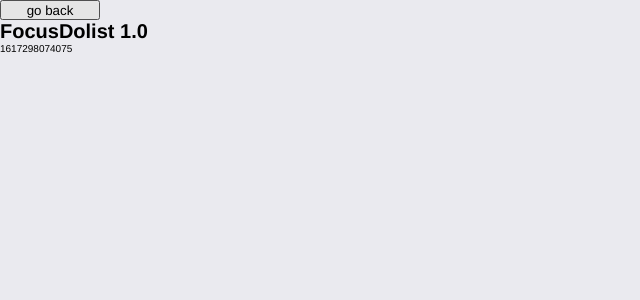
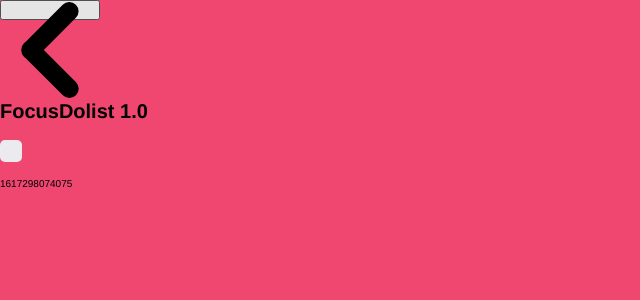
Before and after one commit to alejandrodotor8/FocusDoList, a React (Create React App) app: page /task/1617298074075 in a window 1280 px wide. Shown: the top 300 px of the page, without its empty margins (0-640 px from the left). Built offline with nearby package versions, Linux system fonts and the light colour scheme.

Commit message:
Checkbox at infoTask page

```diff
--- /dev/null
+++ b/src/components/Checkbox.js
@@ -0,0 +1,20 @@
+import React, { useState } from 'react'
+import '../styles/Checkbox.css'
+
+const Checkbox = (props) => {
+	const { checked, checkID, checkBtn, handleChange } = props
+	const [checkState, setCheckState] = useState(checked)
+	return (
+		<label className='label-check'>
+			<input
+				defaultChecked={checkState}
+				type='checkbox'
+				className='check'
+				ref={checkBtn}
+				onChange={() => handleChange(checkID, setCheckState)}
+			/>
+		</label>
+	)
+}
+
+export default Checkbox
--- a/src/components/Task.js
+++ b/src/components/Task.js
@@ -1,4 +1,4 @@
-import React, { useState } from 'react'
+import React, { useRef } from 'react'
 import { Link } from 'react-router-dom'
 import { connect } from 'react-redux'
 import { deleteTask, changeCheckTask } from '../actions'
@@ -7,23 +7,35 @@ import config from '../assets/img/config.png'
 import trash from '../assets/img/trash.png'
 //import handleStartClick from '../utils/handleClick';
 import { handleStartTouch, handleMoveTouch, handleEndTouch } from '../utils/handleTouch'
+import Checkbox from '../components/Checkbox'
 import '../styles/Task.css'
 
 const Task = (props) => {
-	const {
+	let {
 		data: { id, description, done },
 	} = props
 
-	const [checked, setChecked] = useState(done)
+	const taskContainer = useRef(null)
+	const checkBtn = useRef(null)
+	const taskBody = useRef(null)
+	const linkDiv = useRef(null)
+	const linkP = useRef(null)
 
-	const handleChangeCheck = (e, id) => {
-		props.changeCheckTask({ checked: e.target.checked, id: id })
-		setChecked(e.target.checked)
+	const handleChangeCheck = (id, setCheckState) => {
+		props.changeCheckTask({ checked: checkBtn.current.checked, id: id })
+		setCheckState(checkBtn.current.checked)
+		done = checkBtn.current.checked
+		if (done) {
+			linkDiv.current.className = 'label-done label'
+			linkP.current.className = 'text-done text'
+		} else {
+			linkDiv.current.className = 'label'
+			linkP.current.className = 'text'
+		}
 	}
-	const handleDeleteTask = (e, id) => {
-		const target = e.target.parentElement.parentElement
+	const handleDeleteTask = (id) => {
 		anime({
-			targets: target,
+			targets: taskContainer.current,
 			translateX: 400,
 			duration: 3000,
 			opacity: 0,
@@ -35,41 +47,42 @@ const Task = (props) => {
 
 	return (
 		<div
+			id={id}
 			className='task swipe'
-			id={id}
+			ref={taskContainer}
 			onTouchStart={(e) =>
-				e.target.parentElement.className === 'task__body' && handleStartTouch(e)
+				taskBody.current.className === 'task__body' && handleStartTouch(e, taskBody.current)
 			}
 			onTouchMove={(e) =>
-				e.target.parentElement.className === 'task__body' && handleMoveTouch(e)
+				taskBody.current.className === 'task__body' && handleMoveTouch(e, taskBody.current)
 			}
-			onTouchEnd={(e) => e.target.parentElement.className === 'task__body' && handleEndTouch(e)}
-			//onMouseDown={(e) =>
-			//e.target.parentElement.className === 'task__body' && handleStartClick(e, id)
-			//}
+			onTouchEnd={() =>
+				taskBody.current.className === 'task__body' && handleEndTouch(taskBody.current)
+			}
+			//onMouseDown={(e) => taskBody.current.className === 'task__body' && handleStartClick(e, id)}
 		>
 			<button className='task__config'>
 				<div className='icon'>
 					<img src={config} alt='config' className='icon__img' />
 				</div>
 			</button>
-			<div className='task__body'>
+			<div className='task__body' ref={taskBody}>
 				<Link to={`/task/${id}`} className='link'>
-					<div className={checked ? 'label-done label' : 'label'}></div>
-					<p className={checked ? 'text-done text' : 'text'}>{description}</p>
+					<div ref={linkDiv} className='label'></div>
+					<p ref={linkP} className='text'>
+						{description}
+					</p>
 				</Link>
-				<label className='label-check'>
-					<input
-						defaultChecked={checked}
-						type='checkbox'
-						className='check'
-						name={id}
-						onChange={(e) => handleChangeCheck(e, id)}
-					/>
-				</label>
+
+				<Checkbox
+					checked={done}
+					checkID={id}
+					checkBtn={checkBtn}
+					handleChange={handleChangeCheck}
+				/>
 			</div>
 			<button className='task__trash' name={id}>
-				<div className='icon' onClick={(e) => handleDeleteTask(e, id)}>
+				<div className='icon' onClick={() => handleDeleteTask(id)}>
 					<img src={trash} alt='trash' className='icon__img' />
 				</div>
 			</button>
--- a/src/pages/InfoTask.js
+++ b/src/pages/InfoTask.js
@@ -1,19 +1,43 @@
-import React, { useEffect } from 'react'
+import React, { useEffect, useRef } from 'react'
 import { connect } from 'react-redux'
-import { getTask } from '../actions'
+import { getTask, changeCheckTask } from '../actions'
+import Checkbox from '../components/Checkbox'
+import previous from '../assets/img/previous.svg'
 import '../styles/InfoTask.css'
 
 const InfoTask = (props) => {
 	const id = props.match.params.id
+	let done = props.task.done
+	const checkBtn = useRef(null)
+
+	useEffect(() => {
+		checkBtn.current.checked = done
+	})
+
 	useEffect(() => {
 		props.getTask(id)
 	})
+
+	const handleChangeCheck = (id, setCheckState) => {
+		props.changeCheckTask({ checked: checkBtn.current.checked, id: id })
+		setCheckState(checkBtn.current.checked)
+	}
+
 	return (
-		<div>
-			<button className='back-btn' type='button' onClick={() => props.history.push('/')}>
-				go back
-			</button>
-			<h1>{props.task.description}</h1>
+		<div className='info-task'>
+			<header>
+				<button className='back-btn' type='button' onClick={() => props.history.push('/')}>
+					<img src={previous} alt='' />
+				</button>
+				<h1>{props.task.description}</h1>
+				<Checkbox
+					checked={props.task.done}
+					checkID={id}
+					checkBtn={checkBtn}
+					handleChange={handleChangeCheck}
+				/>
+			</header>
+
 			<p>{id}</p>
 		</div>
 	)
@@ -26,6 +50,7 @@ const mapStateToProps = (state) => {
 }
 const mapDispatchToProps = {
 	getTask,
+	changeCheckTask,
 }
 
 export default connect(mapStateToProps, mapDispatchToProps)(InfoTask)
--- /dev/null
+++ b/src/styles/Checkbox.css
@@ -0,0 +1,25 @@
+.label-check {
+	width: 10%;
+	height: 55px;
+	display: flex;
+	justify-content: left;
+	align-items: center;
+}
+.check {
+	-webkit-appearance: none;
+	appearance: none;
+	outline: none;
+	width: 22px;
+	height: 22px;
+	background-color: var(--color-palegrey);
+	background-repeat: no-repeat;
+	background-position: center;
+	background-size: 13px;
+	border-radius: 5px;
+	transition: all 0.3s ease;
+}
+.check:checked {
+	background-image: url(../assets/img/check-mark.svg);
+	background-color: var(--color-aquamarine);
+	transform: scale(1.2);
+}
--- a/src/styles/InfoTask.css
+++ b/src/styles/InfoTask.css
@@ -1,3 +1,8 @@
+.info-task {
+	width: 100vw;
+	height: 100vh;
+	background-color: var(--color-red);
+}
 .back-btn {
 	width: 100px;
 	height: 20px;
--- a/src/styles/Task.css
+++ b/src/styles/Task.css
@@ -57,31 +57,6 @@
 	color: var(--color-greyish);
 	text-decoration: line-through;
 }
-.label-check {
-	width: 10%;
-	height: 55px;
-	display: flex;
-	justify-content: left;
-	align-items: center;
-}
-.check {
-	-webkit-appearance: none;
-	appearance: none;
-	outline: none;
-	width: 22px;
-	height: 22px;
-	background-color: var(--color-palegrey);
-	background-repeat: no-repeat;
-	background-position: center;
-	background-size: 13px;
-	border-radius: 5px;
-	transition: all 0.3s ease;
-}
-.check:checked {
-	background-image: url(../assets/img/check-mark.svg);
-	background-color: var(--color-aquamarine);
-	transform: scale(1.2);
-}
 .task button {
 	width: 50%;
 	height: 50px;
--- a/src/utils/handleTouch.js
+++ b/src/utils/handleTouch.js
@@ -1,53 +1,49 @@
-import anime from './anime.es';
+import anime from './anime.es'
 
-function handleMoveTouch(e) {
-	const elem = e.target.parentElement;
-
-	let moveX = Number(elem.dataset.x) - e.touches[0].pageX;
+function handleMoveTouch(e, elem) {
+	let moveX = Number(elem.dataset.x) - e.touches[0].pageX
 	if (moveX > 130) {
-		moveX = 130;
+		moveX = 130
 	}
 	if (moveX < -130) {
-		moveX = -130;
+		moveX = -130
 	}
-	elem.dataset.move = moveX;
+	elem.dataset.move = moveX
 	anime({
 		targets: elem,
 		translateX: -Number(elem.dataset.move),
 		duration: 300,
-	});
+	})
 }
-function handleEndTouch(e) {
-	const elem = e.target.parentElement;
+function handleEndTouch(elem) {
 	if (elem.dataset.move > 100) {
-		elem.dataset.move = 100;
+		elem.dataset.move = 100
 	} else if (elem.dataset.move < -100) {
-		elem.dataset.move = -100;
+		elem.dataset.move = -100
 	} else {
-		elem.dataset.move = 0;
+		elem.dataset.move = 0
 	}
-	const swipes = document.querySelectorAll('.swipe') || [];
+	const swipes = document.querySelectorAll('.swipe') || []
 	swipes.forEach((item) => {
 		if (item.querySelector('.task__body') === elem) {
-			return;
+			return
 		}
-		item.querySelector('.task__body').dataset.move = 0;
-		item.querySelector('.task__body').dataset.x = 0;
+		item.querySelector('.task__body').dataset.move = 0
+		item.querySelector('.task__body').dataset.x = 0
 		anime({
 			targets: item.querySelector('.task__body'),
 			translateX: 0,
-		});
-	});
+		})
+	})
 	setTimeout(() => {
 		anime({
 			targets: elem,
 			translateX: -Number(elem.dataset.move),
-		});
-	}, 1);
+		})
+	}, 1)
 }
-function handleStartTouch(e) {
-	const elem = e.target.parentElement;
-	elem.dataset.x = Number(e.touches[0].pageX) + Number(elem.dataset.move || 0);
+function handleStartTouch(e, elem) {
+	elem.dataset.x = Number(e.touches[0].pageX) + Number(elem.dataset.move || 0)
 }
 
-export { handleStartTouch, handleMoveTouch, handleEndTouch };
+export { handleStartTouch, handleMoveTouch, handleEndTouch }
```
Also changed, not shown: src/assets/img/previous.svg (added).
